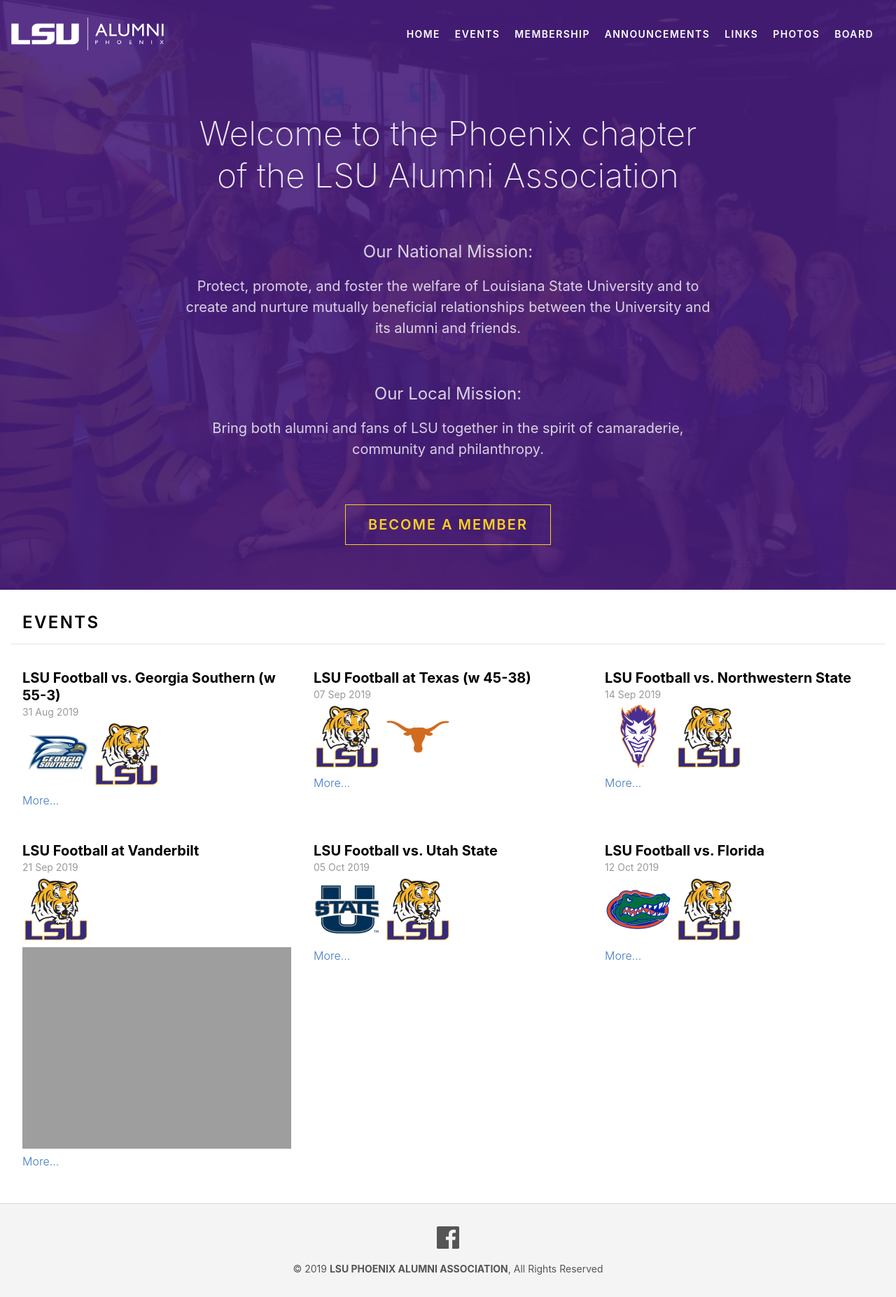
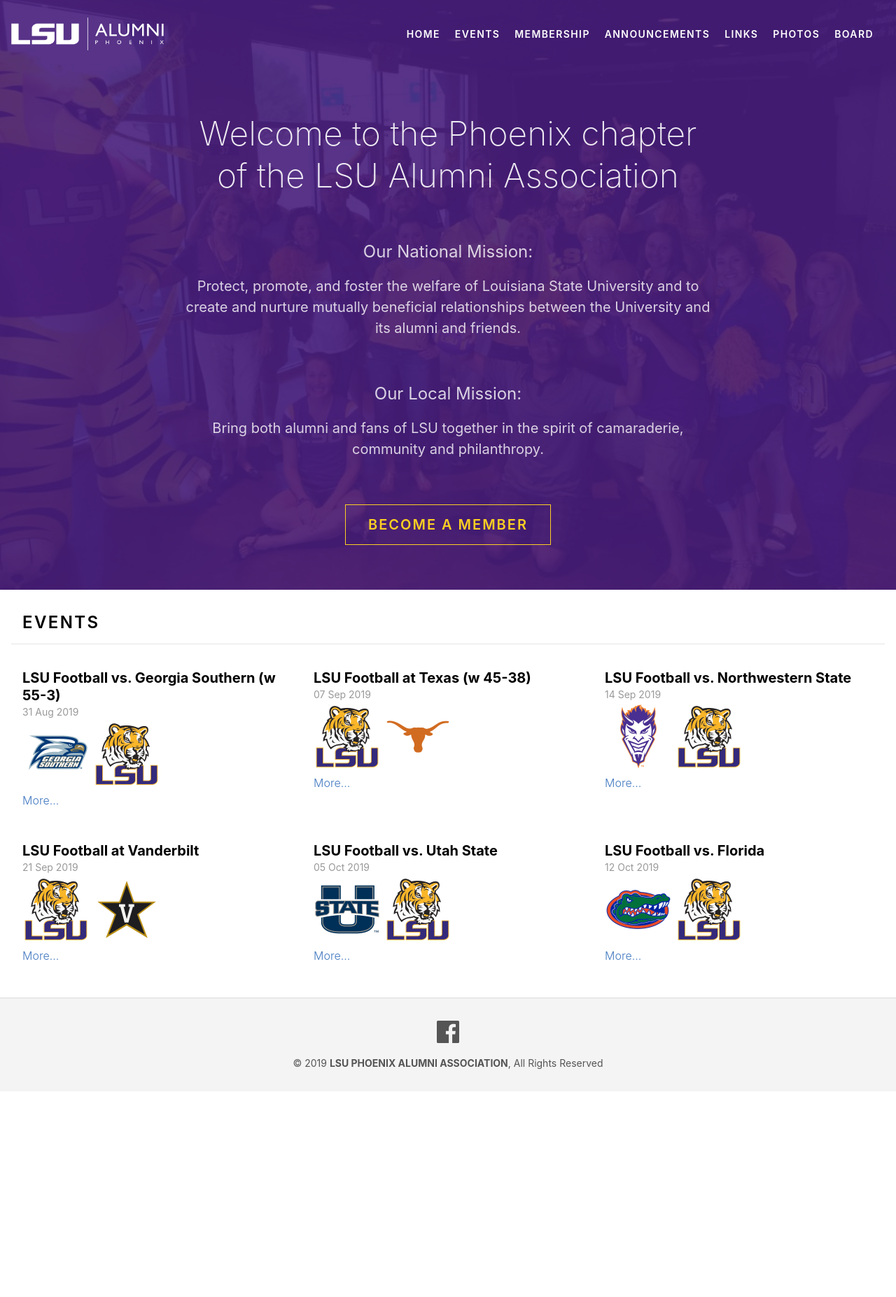
Before and after one commit to lsu-phoenix-alumni/lsu-phoenix-alumni.github.io, a Jekyll site: the page built from index.html, in a window 1280 px wide. Shown: the whole page at 70% size. Built offline with Jekyll 4.4.1, drawn with Linux system fonts in a browser that asks for light colours; after the commit the page ends 1560 px from its top, so only the background shows below that.

Commit message:
Updated Lsu At Vanderbilt

```diff
--- a/_events/lsu-at-vanderbilt.markdown
+++ b/_events/lsu-at-vanderbilt.markdown
@@ -6,7 +6,7 @@
 position: 3
 ---
 
-![alt text](https://lsu-phoenix-alumni.github.io/assets/img/LSUTigers.png "LSU Fighting Tigers") ![alt text](https://lsu-phoenix-alumni.github.io/assets/img/VanderbiltCommodores.png "Vanderbilt Commodores")
+![alt text](https://lsu-phoenix-alumni.github.io/assets/img/LSUTigers.png "LSU Fighting Tigers") ![alt text](https://lsu-phoenix-alumni.github.io/assets/img/VandyCommodores.png "Vanderbilt Commodores")
 
 #### The LSU Phoenix Alumni group will meet at **[R.T. O'Sullivan's](https://goo.gl/maps/3MjPdBhDfGWxt53HA)** in Scottsdale as the Fighting Tigers open SEC play against the Vanderbilt Commodores in Nashville.
 
```
